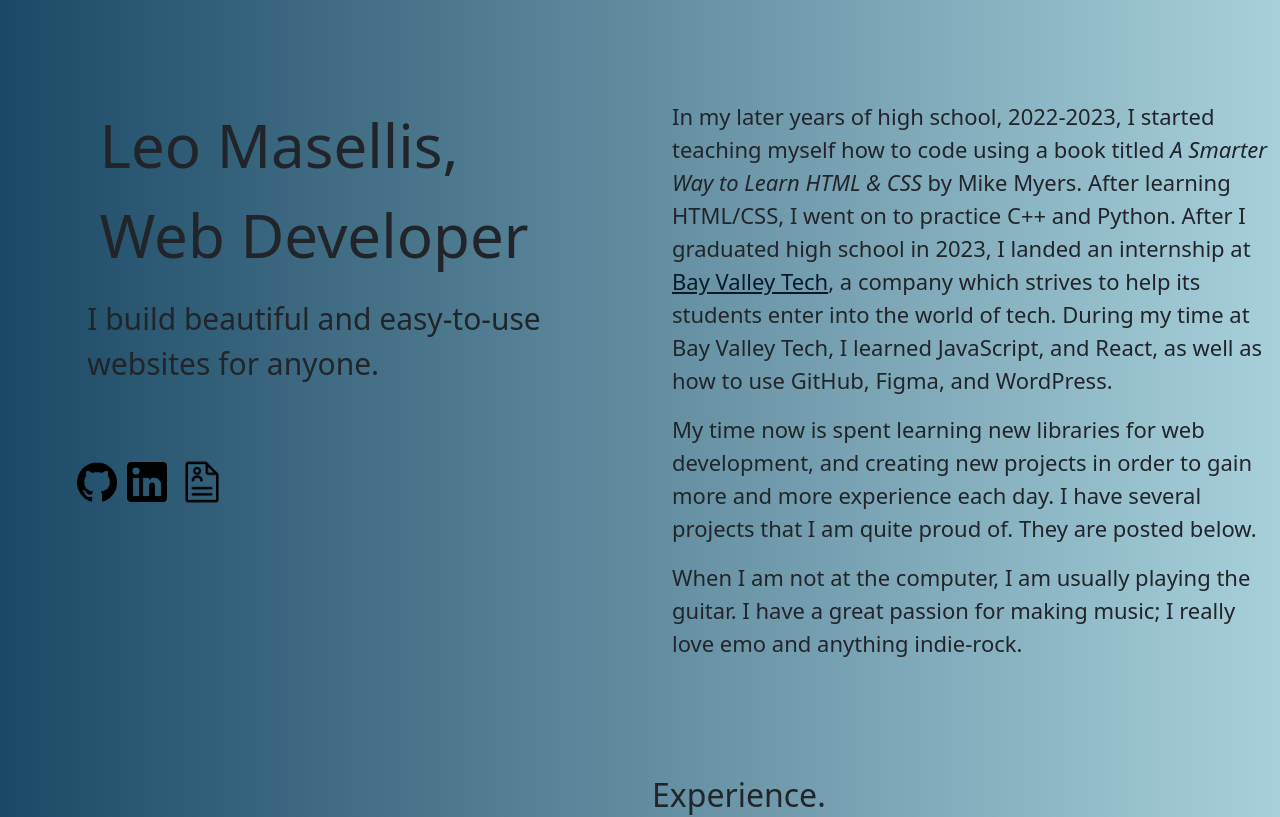
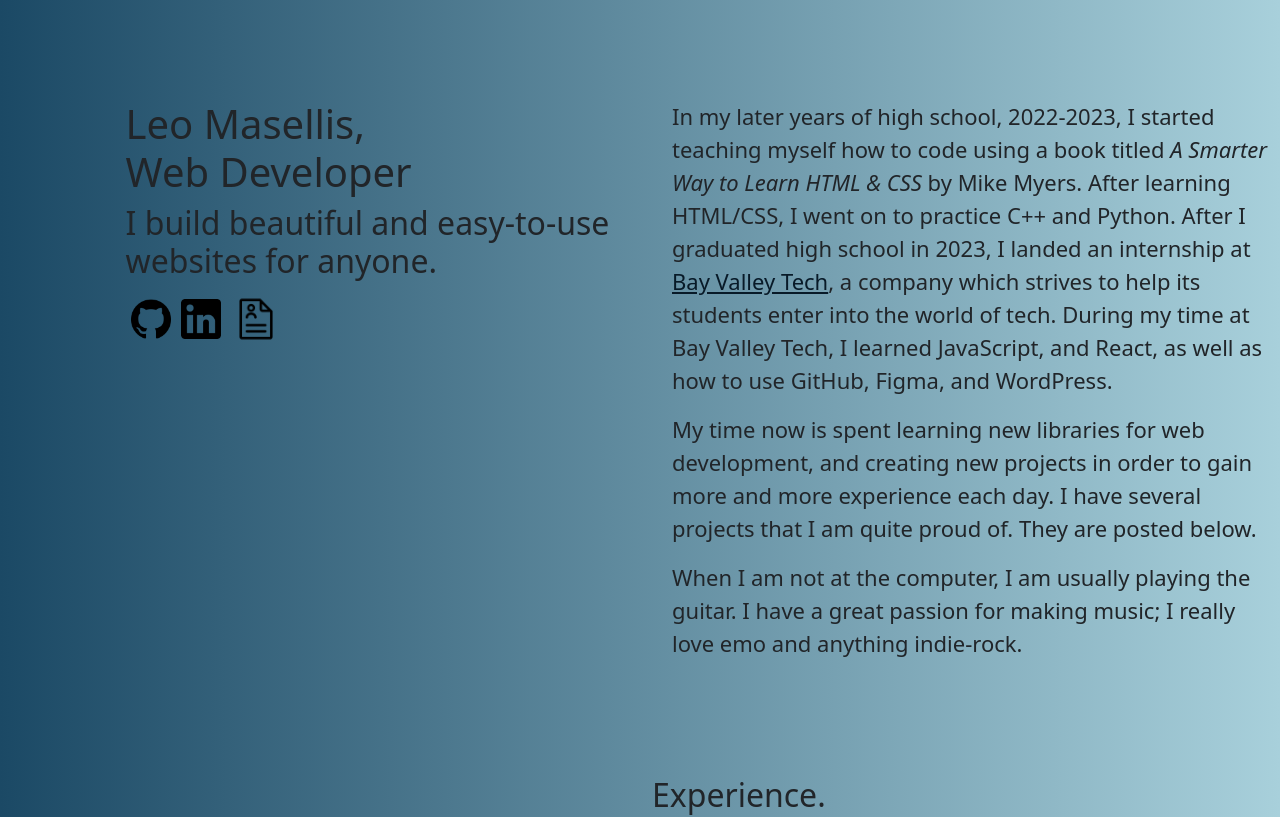
Before and after one commit to MasellisL/masellis-l-portfolio, a React (Vite) app: page / in a window 1280 px wide. Shown: the top 817 px of the page. Built offline with nearby package versions, Linux system fonts and the light colour scheme.

Commit message:
fixed alignment issues and added h1 and h2 elements

```diff
--- a/pages/home.jsx
+++ b/pages/home.jsx
@@ -16,10 +16,10 @@ function Home() {
         <div className="row">
           <div className="col-xl-6 sticky-column">
             <div className="leo-text">
-              <p>Leo Masellis,<br></br>Web Developer</p>
+              <h1>Leo Masellis,<br></br>Web Developer</h1>
             </div>
             <div className="leo-fact">
-              <p> I build beautiful and easy-to-use<br></br> websites for anyone.</p>
+              <h2> I build beautiful and easy-to-use<br></br> websites for anyone.</h2>
             </div>
             <div className="leo-links">
             <a href="https://github.com/MasellisL"><img className="social-icons" src={gitHub}></img></a>
--- a/src/home.css
+++ b/src/home.css
@@ -28,10 +28,8 @@ body {
 }
 
 .leo-links {
-  margin-top: 50px;
   display: flex;
-  justify-content: center;
-  margin-right: 325px;
+  margin-left: 20%;
 }
 
 .project-container {
@@ -70,14 +68,14 @@ body {
 
 .leo-text {
   display: flex;
-  justify-content: center;
   margin-top: 100px;
+  margin-left: 20%;
   font-size: 60px;
 }
 
 .leo-fact {
   display: flex;
-  justify-content: center;
+  margin-left: 20%;
   font-size: 30px;
 }
 
```
